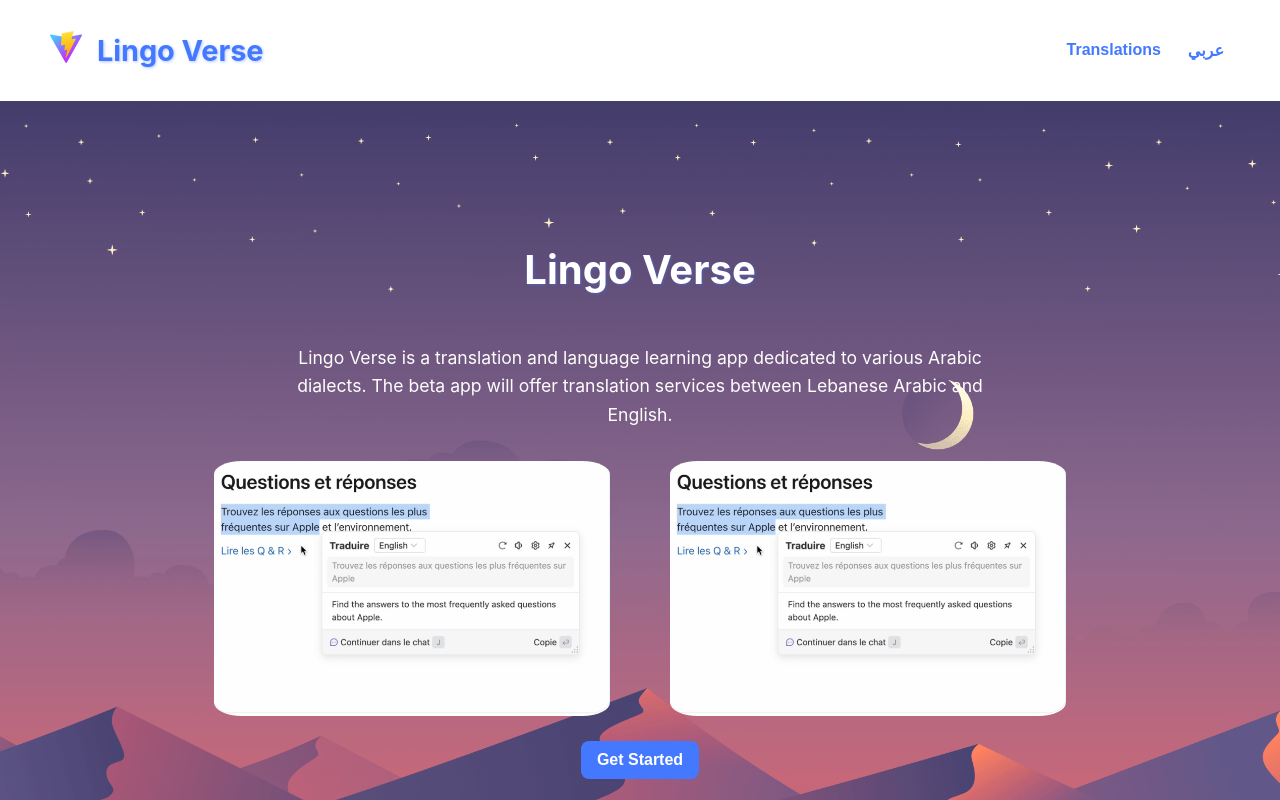
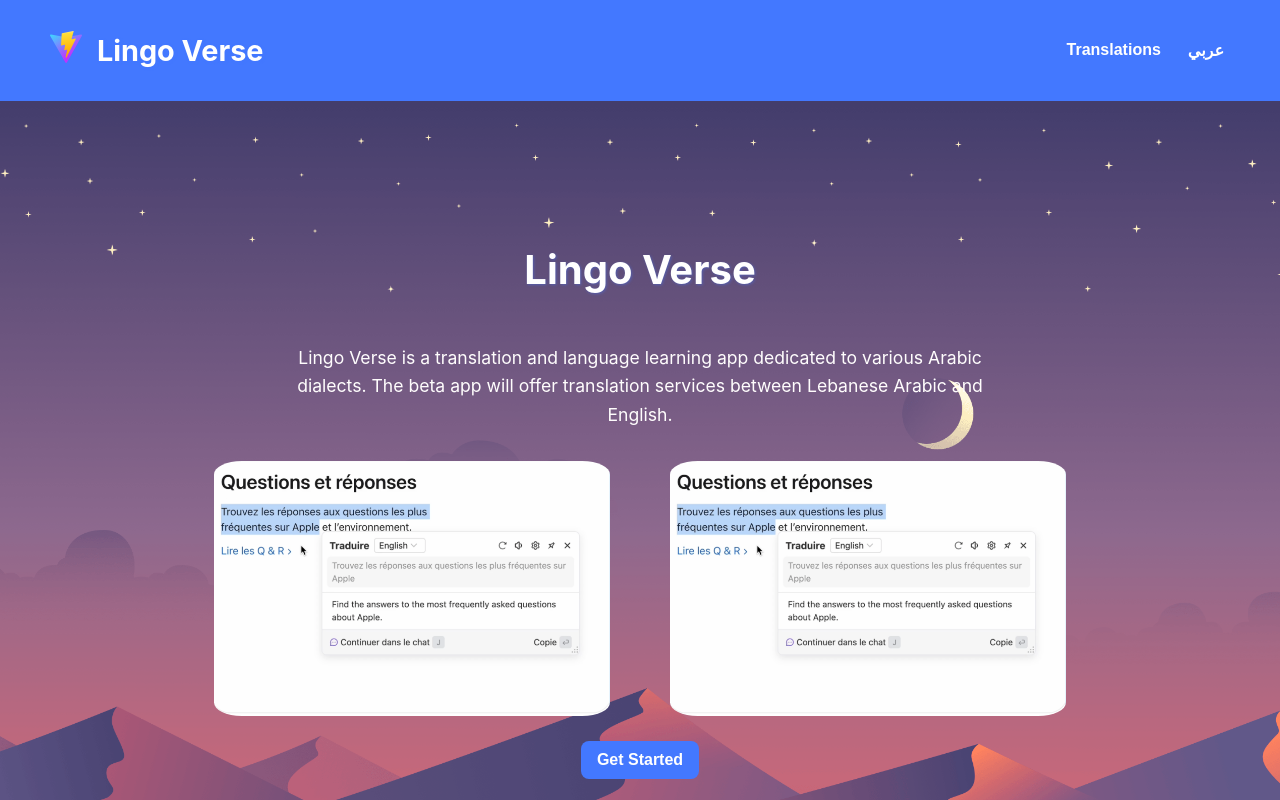
Before and after one commit to jawadrada/LingoVerse, a React (Vite) app in the folder client/: page / in a window 1280 px wide. Shown: the top 800 px of the page. Built offline with nearby package versions, Linux system fonts and the light colour scheme.

Commit message:
Update Header component

```diff
--- a/client/src/components/Header/Header.css
+++ b/client/src/components/Header/Header.css
@@ -3,7 +3,7 @@ header {
     justify-content: space-between;
     align-items: center;
     padding: 0px 50px;
-    /* background: #2A4D8E; */
+    background:  #4378FF;
     /* background: rgb(33, 33, 33); */
     /* background: linear-gradient(90deg, #2A4D8E, #4A6EDB, #6DA9E4); */
     box-shadow: 0px 4px 10px rgba(0, 0, 0, 0.1);
@@ -19,7 +19,8 @@ header {
 .logo-text {
     font-size: 1.8rem;
     font-weight: bold;
-    color: #4378FF;
+    /* color: #4378FF; */
+    color: white;
     text-shadow: 1px 1px 3px rgba(67, 120, 255, 0.4);
 }
 
--- a/client/src/components/Header/Header.tsx
+++ b/client/src/components/Header/Header.tsx
@@ -23,8 +23,8 @@ function Header() {
       </div>
 
       <nav className="nav-buttons">
-        <Button route="translation" mode="text">{t("header_button")}</Button>
-        <Button onClick={handleChangeLanguage} mode="text">{displayLanguage}</Button>
+        <Button route="translation" mode="text" extraCssClass="white">{t("header_button")}</Button>
+        <Button onClick={handleChangeLanguage} mode="text" extraCssClass="white">{displayLanguage}</Button>
       </nav>
     </header>
   );
```
